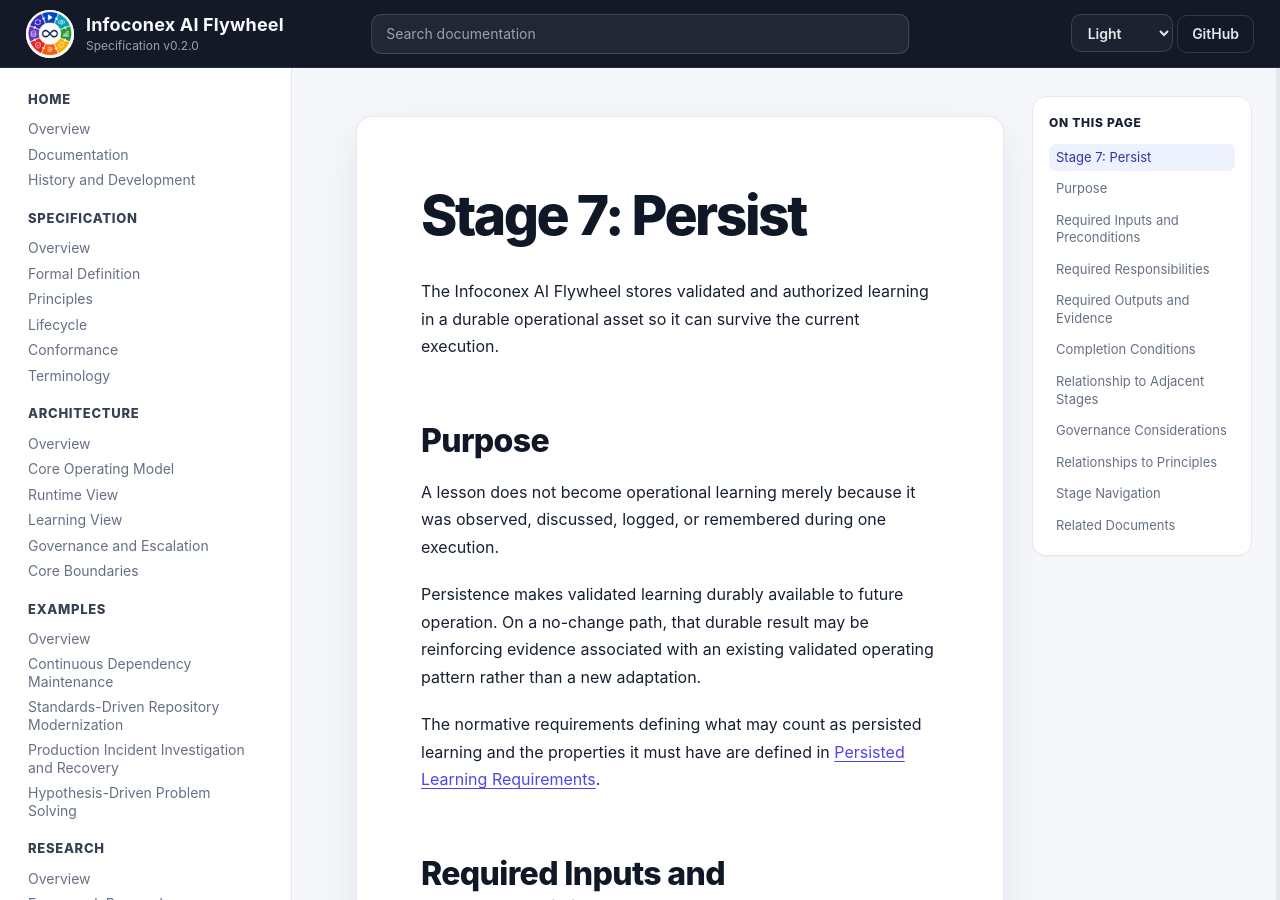
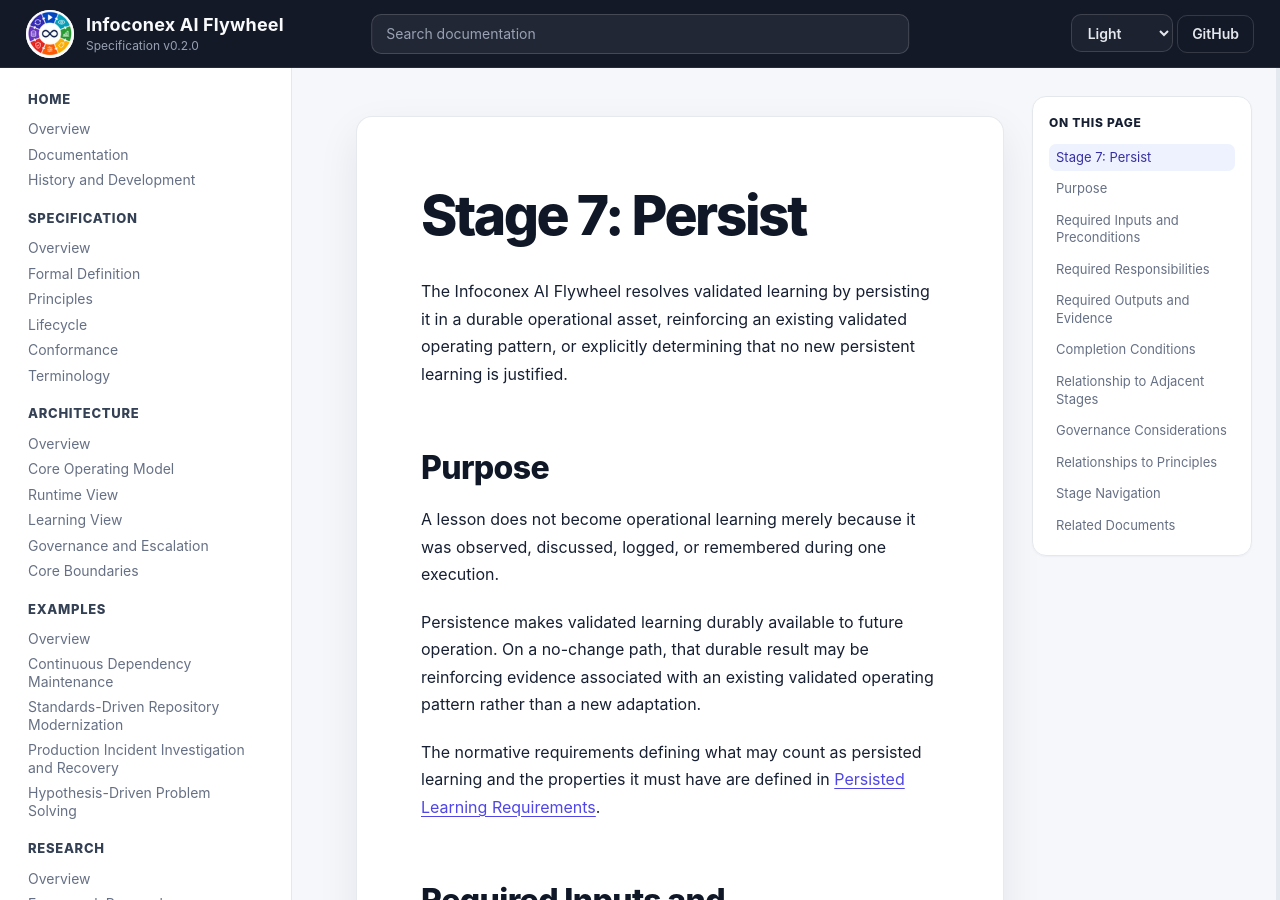
Before and after one commit to infoconex/ai-flywheel, a Jekyll site: the page built from docs/specification/lifecycle/07-persist.md, in a window 1280 px wide and 900 px high. Built offline with Jekyll 4.4.1, drawn with Linux system fonts in a browser that asks for light colours; our own code applies the rules of GitHub Pages for plain Markdown files.

Commit message:
Clarify Persist stage outcome summary

```diff
--- a/docs/specification/lifecycle/07-persist.md
+++ b/docs/specification/lifecycle/07-persist.md
@@ -1,6 +1,6 @@
 # Stage 7: Persist
 
-The Infoconex AI Flywheel stores validated and authorized learning in a durable operational asset so it can survive the current execution.
+The Infoconex AI Flywheel resolves validated learning by persisting it in a durable operational asset, reinforcing an existing validated operating pattern, or explicitly determining that no new persistent learning is justified.
 
 ## Purpose
 
```
